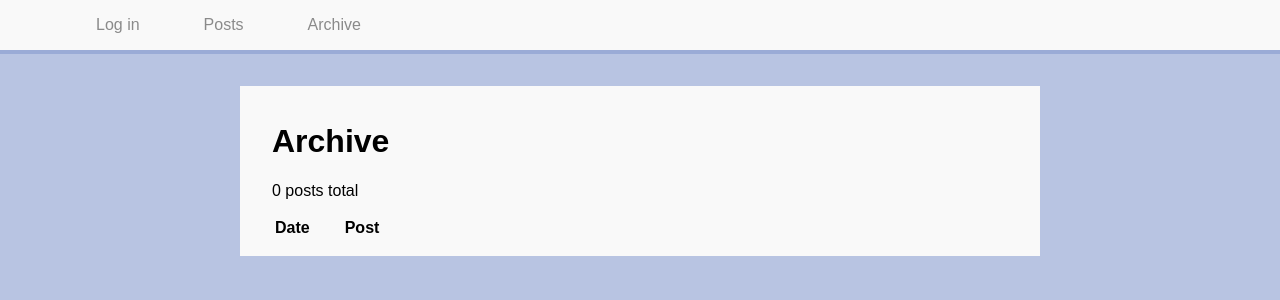
After one commit to Pantonshire/BridgingCoursework, a Django app: page /archive in a window 1280 px wide. The commit adds this page. Shown: the top 300 px of the page. Run offline with Django 3.2, Linux system fonts and the light colour scheme; data that the repository does not hold is empty.

Commit message:
Archive page

```diff
--- a/blog/static/css/blog.css
+++ b/blog/static/css/blog.css
@@ -108,6 +108,14 @@ body {
     font-weight: lighter;
 }
 
+#ArchiveTable th {
+    text-align: left;
+}
+
+#ArchiveTable th, td {
+    padding-right: 2em;
+}
+
 .form input, .form button, .form textarea {
     display: block;
     box-sizing: border-box;
--- /dev/null
+++ b/blog/templates/blog/archive.html
@@ -0,0 +1,22 @@
+{% extends 'blog/blog_page.html' %}
+
+{% block title %}Archive{% endblock %}
+
+{% block content %}
+    <div class="box">
+        <h1>Archive</h1>
+        <p>{{posts.count}} posts total</p>
+        <table id="ArchiveTable">
+            <tr>
+                <th>Date</th>
+                <th>Post</th>
+            </tr>
+            {% for post in posts %}
+                <tr>
+                    <td class="date">{{post.date|date:'d/m/y'}}</td>
+                    <td><a href={% url 'post' post_path=post.path %}>{{post.title}}</a></td>
+                </tr>
+            {% endfor %}
+        </table>
+    </div>
+{% endblock %}
--- a/blog/urls.py
+++ b/blog/urls.py
@@ -2,9 +2,10 @@ from django.urls import path
 from . import views
 
 urlpatterns = [
-    path('', views.blog_index, name='blog_index'),
-    path('posts', lambda request : views.post_list(request, 1), name='post_list_first'),
+    path('', views.post_list_first, name='blog_index'),
+    path('posts', views.post_list_first, name='post_list_first'),
     path('posts/<int:page_no>', views.post_list, name='post_list'),
+    path('archive', views.post_archive, name='post_archive'),
     path('compose', views.compose_post, name='compose_post'),
     path('post/<str:post_path>', views.post, name='post'),
     path('post/<str:post_path>/amend', views.amend_post, name='amend_post'),
--- a/blog/views.py
+++ b/blog/views.py
@@ -3,7 +3,7 @@ from django.shortcuts import render, redirect
 from django.http import HttpResponseBadRequest, HttpResponseForbidden, HttpResponseNotFound
 from . import models, forms, constants
 
-def blog_index(request):
+def post_list_first(request):
     return post_list(request, 1)
 
 def post_list(request, page_no):
@@ -24,6 +24,11 @@ def post_list(request, page_no):
         'max_page': max_page,
         'prev_page': page_no - 1,
         'next_page': page_no + 1,
+    })
+
+def post_archive(request):
+    return render(request, 'blog/archive.html', {
+        'posts': models.Post.objects.filter(published=True).order_by('date'),
     })
 
 def post(request, post_path):
```
